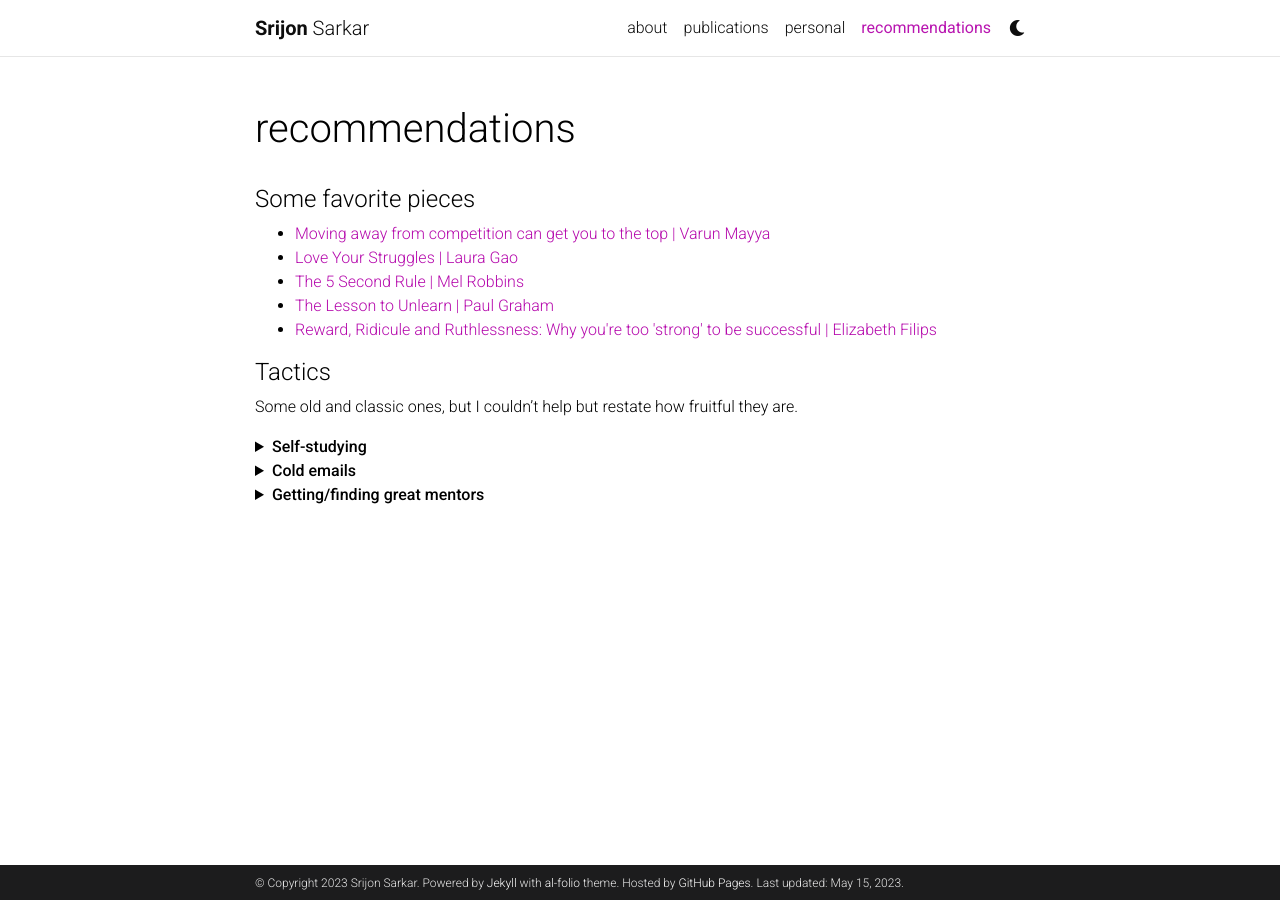
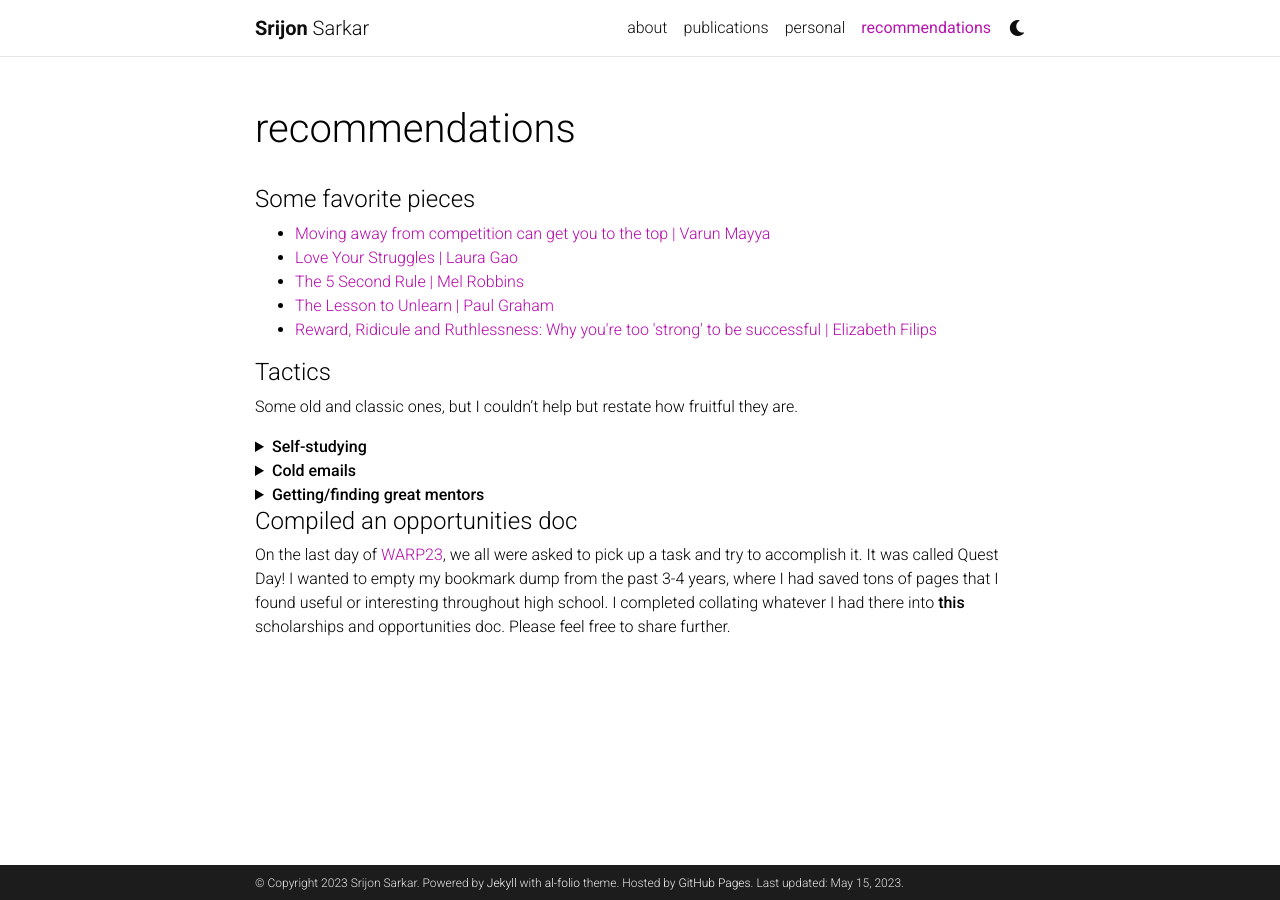
Before and after one commit to sarkarsrijon/sarkarsrijon.github.io, a Jekyll site: the page built from _pages/rec.md, in a window 1280 px wide. Built offline with Jekyll 4.4.1, drawn with Linux system fonts in a browser that asks for light colours; comment, search, counter and statistics services are not loaded; a style sheet for code colours, icons or effects is not loaded.

Commit message:
Update rec.md

```diff
--- a/_pages/rec.md
+++ b/_pages/rec.md
@@ -35,3 +35,7 @@ Some old and classic ones, but I couldn't help but restate how fruitful they are
   <summary> <strong>Getting/finding great mentors</strong> </summary>
   Having great teachers and seniors can help avoid many pitfalls and make tasks much easier. This can be especially useful when facing complex problems and situations and trying to avoid overthinking. Personally, it took me several years of trial and error before I found my mentors. However, you might be able to find yours by reaching out through your network or mutual connections. Importantly, if you establish a warm rapport with your mentors, they can really incubate you with invaluable guidance and instrumental support.
 </details>
+
+#### Compiled an opportunities doc
+
+On the last day of <a href='https://www.warp.camp/'>WARP23</a>, we all were asked to pick up a task and try to accomplish it. It was called Quest Day! I wanted to empty my bookmark dump from the past 3-4 years, where I had saved tons of pages that I found useful or interesting throughout high school. I completed collating whatever I had there into <a href="https://docs.google.com/document/d/16SJkXBbbpzvCPfM7jK_hHfcql9m3eTsmlibzCeNM6YQ/edit?usp=sharing"><strong>this</strong></a>  scholarships and opportunities doc. Please feel free to share further.
```
